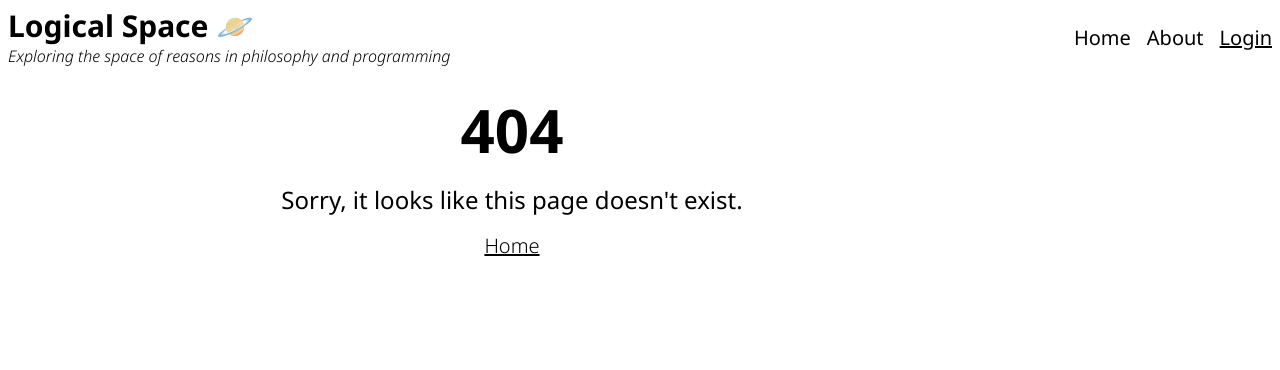
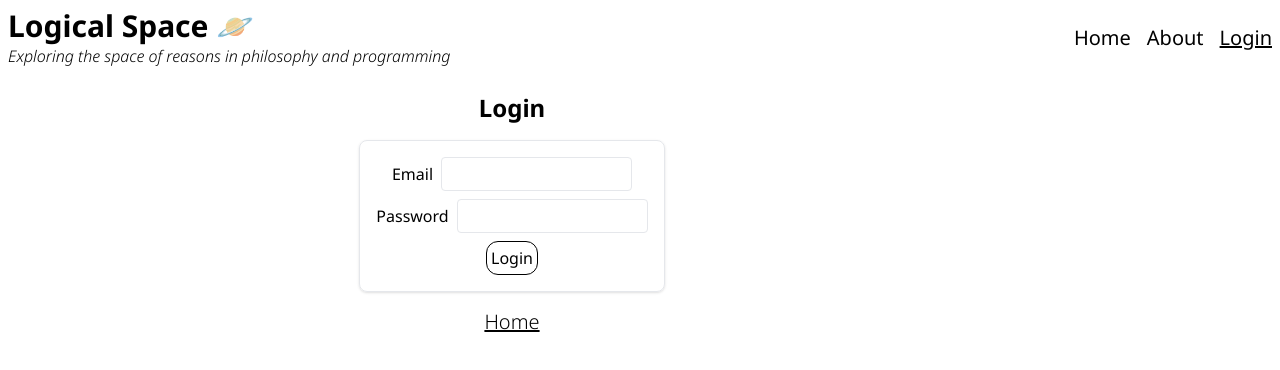
Before and after one commit to Justin-K-Ellis/blog-frontend, a React (Vite) app: page /login in a window 1280 px wide. Before the commit this address had no page. Shown: the top 370 px of the page. Built offline with nearby package versions, Linux system fonts and the light colour scheme.

Commit message:
Build and style login form, link from navbar.

```diff
--- a/src/App.jsx
+++ b/src/App.jsx
@@ -4,6 +4,7 @@ import Home from "./pages/Home";
 import About from "./pages/About";
 import SinglePost from "./pages/SinglePost";
 import TaggedPosts from "./pages/TaggedPosts";
+import Login from "./pages/Login";
 import FourOhfour from "./pages/404";
 
 function App() {
@@ -12,6 +13,7 @@ function App() {
       <Route path="/" element={<Layout />}>
         <Route index element={<Home />} />
         <Route path="/about" element={<About />} />
+        <Route path="/login" element={<Login />} />
         <Route path="posts">
           <Route path=":postId/:slug" element={<SinglePost />} />
         </Route>
--- a/src/components/CommentCard.jsx
+++ b/src/components/CommentCard.jsx
@@ -1,6 +1,6 @@
 function CommentCard({ comment }) {
   return (
-    <div className="rounded bg-slate-100 my-1 p-2">
+    <div className="rounded bg-white my-1 p-2">
       <p className="underline">{comment.author.username}</p>
       <p>{comment.content}</p>
     </div>
--- a/src/components/Comments.jsx
+++ b/src/components/Comments.jsx
@@ -5,15 +5,18 @@ function Comments({ comments }) {
     return <p className="font-thin italic my-2">No comments.</p>;
 
   return (
+    <section className="rounded-lg bg-slate-100 my-1 p-2">
+      <h3 className="font-bold">Comments</h3>
       <ul>
         {comments.map((comment) => {
           return (
-          <li key={comment.id}>
+            <li key={comment.id} className="rounded bg-slate-100 my-1 p-2">
               <CommentCard comment={comment} />
             </li>
           );
         })}
       </ul>
+    </section>
   );
 }
 
--- /dev/null
+++ b/src/pages/Login.jsx
@@ -0,0 +1,57 @@
+import { useState } from "react";
+
+import Back from "../components/Back";
+
+function Login() {
+  const [email, setEmail] = useState("");
+  const [password, setPassword] = useState("");
+
+  function handleSubmit(event) {
+    event.preventDefault();
+    console.log(email, password);
+  }
+
+  return (
+    <>
+      <section className="flex flex-col justify-center items-center border-double my-4">
+        <h2 className="text-2xl font-bold mb-4">Login</h2>
+        <form
+          onSubmit={handleSubmit}
+          className="rounded-lg shadow hover:shadow-md border border-solid p-4 flex flex-col justify-center items-center gap-2"
+        >
+          <div className="flex justify-center items-center gap-2">
+            <label htmlFor="email" className="w-fit">
+              Email
+            </label>
+            <input
+              value={email}
+              onChange={(event) => setEmail(event.target.value)}
+              type="email"
+              id="email"
+              className="rounded p-1 border border-solid"
+            />
+          </div>
+          <div className="flex justify-center items-center gap-2">
+            <label htmlFor="password">Password</label>
+            <input
+              value={password}
+              onChange={(event) => setPassword(event.target.value)}
+              type="password"
+              id="password"
+              className="rounded p-1 border border-solid"
+            />
+          </div>
+          <button
+            type="submit"
+            className="border border-solid border-black rounded-xl p-1 w-fit hover:bg-black hover:text-white"
+          >
+            Login
+          </button>
+        </form>
+      </section>
+      <Back />
+    </>
+  );
+}
+
+export default Login;
```
Lines whose indentation alone changed are shown as unchanged.
